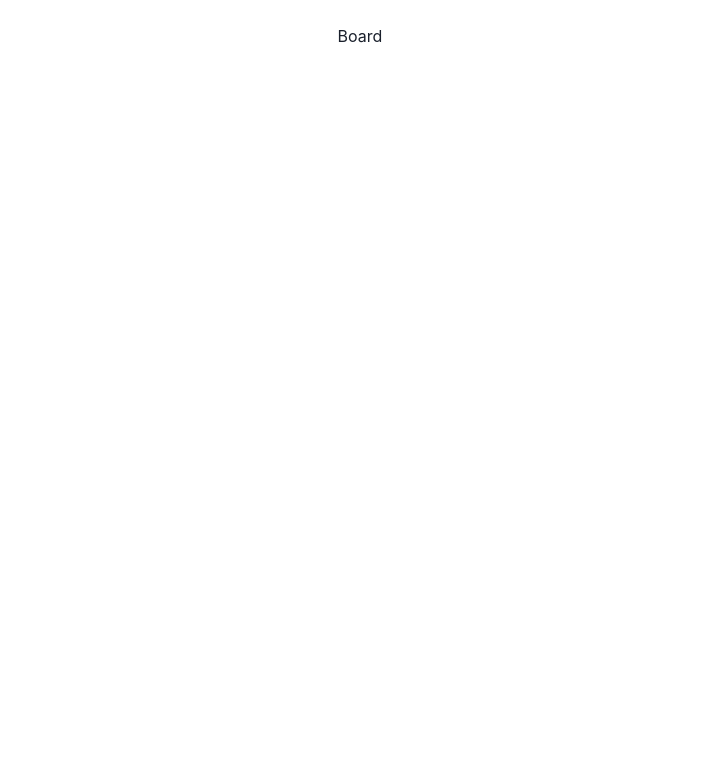
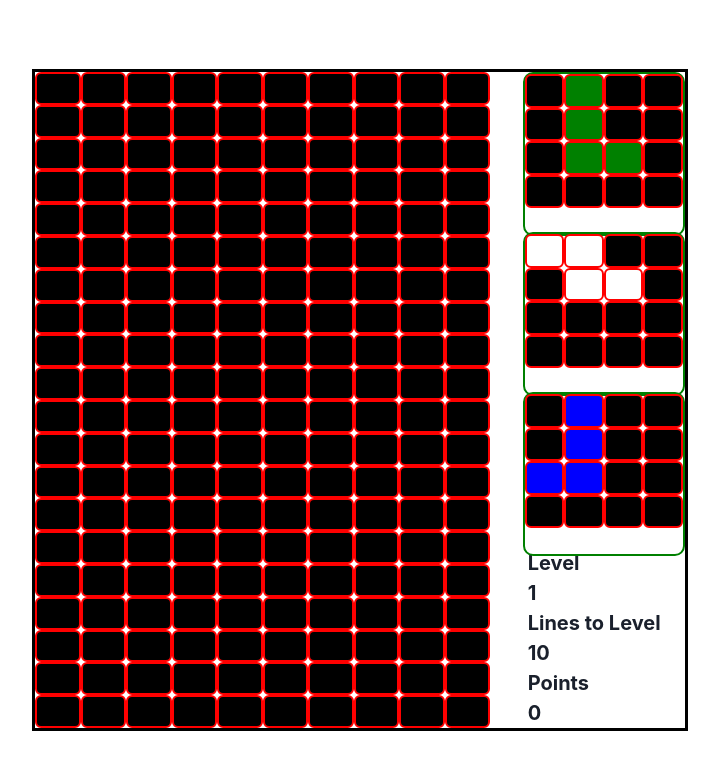
Before and after one commit to tusharjham/Tetris-Game, a React (Create React App) app: page / in a window 1280 px wide. Both pictures are taken after a click on the button "Play Tetris". Shown: the top 770 px of the page, without its empty margins (280-999 px from the left). Built offline with nearby package versions, Linux system fonts and the light colour scheme.

Commit message:
Added components={Board,BoardCell,GameStats,Preview and Previews} and hooks:{useGameStats.js and usePlayer.js}

```diff
--- a/src/App.js
+++ b/src/App.js
@@ -4,7 +4,13 @@ import Game from "./components/Game";
 
 function App() {
   return (
-    <Box className="App" display="flex" justifyContent="center">
+    <Box
+      className="App"
+      height={"100vh"}
+      width={"100vw"}
+      display="flex"
+      justifyContent="center"
+    >
       <Game rows={20} columns={10} />
     </Box>
   );
--- /dev/null
+++ b/src/business/Tetrominoes.js
@@ -0,0 +1,85 @@
+const className = "tetrominoes";
+
+export const TETRIMINOES = {
+  I: {
+    shape: [
+      [0, 1, 0, 0],
+      [0, 1, 0, 0],
+      [0, 1, 0, 0],
+      [0, 1, 0, 0],
+    ],
+    className: `${className}__i`,
+  },
+  J: {
+    shape: [
+      [0, 1, 0],
+      [0, 1, 0],
+      [1, 1, 0],
+    ],
+    className: `${className}__j`,
+  },
+  L: {
+    shape: [
+      [0, 1, 0],
+      [0, 1, 0],
+      [0, 1, 1],
+    ],
+    className: `${className}__l`,
+  },
+  O: {
+    shape: [
+      [1, 1],
+      [1, 1],
+    ],
+    className: `${className}__o`,
+  },
+  S: {
+    shape: [
+      [0, 1, 1],
+      [1, 1, 0],
+      [0, 0, 0],
+    ],
+    className: `${className}__s`,
+  },
+  T: {
+    shape: [
+      [1, 1, 1],
+      [0, 1, 0],
+      [0, 0, 0],
+    ],
+    className: `${className}__t`,
+  },
+  Z: {
+    shape: [
+      [1, 1, 0],
+      [0, 1, 1],
+      [0, 0, 0],
+    ],
+    className: `${className}__z`,
+  },
+};
+export const randomTetrominoe = () => {
+  const keys = Object.keys(TETRIMINOES);
+  const index = Math.floor(Math.random() * keys.length);
+  const key = keys[index];
+  return TETRIMINOES[key];
+};
+export const transferToBoard = ({
+  className,
+  isOccupied,
+  position,
+  rows,
+  shape,
+}) => {
+  shape.forEach((row, y) => {
+    row.forEach((cell, x) => {
+      if (cell) {
+        const occupied = isOccupied;
+        const _y = y + position.row;
+        const _x = x + position.column;
+        rows[_y][_x] = { occupied, className };
+      }
+    });
+  });
+  return rows;
+};
--- a/src/components/Board.js
+++ b/src/components/Board.js
@@ -1,8 +1,26 @@
+import { Box } from "@chakra-ui/react";
 import React from "react";
+import { defaultCell } from "../business/Cell";
+import BoardCell from "./BoardCell";
 
 const Board = ({ board }) => {
-  console.log(board);
-  return <div>Board</div>;
+  return (
+    <Box
+      className="Board"
+      height={"100%"}
+      width={"70%"}
+      display={"grid"}
+      left={"0%"}
+      gridTemplateRows={`repeat(${board.size.rows},1fr)`}
+      gridTemplateColumns={`repeat(${board.size.columns},1fr)`}
+    >
+      {board.rows.map((row, y) =>
+        row.map((cell, x) => (
+          <BoardCell key={x * board.size.columns + x} cell={cell} />
+        ))
+      )}
+    </Box>
+  );
 };
 
 export default Board;
--- /dev/null
+++ b/src/components/BoardCell.css
@@ -0,0 +1,26 @@
+.BoardCell {
+  border: 2px solid red;
+  border-radius: 6px;
+}
+.tetrominoes__i {
+  background-color: "red";
+}
+.tetrominoes__j {
+  background-color: "red";
+}
+.tetrominoes__l {
+  background-color: "red";
+}
+.tetrominoes__o {
+  background-color: "red";
+}
+.tetrominoes__s {
+  background-color: "red";
+}
+.tetrominoes__t {
+  background-color: "red";
+  color: blue;
+}
+.tetrominoes__z {
+  background-color: "red";
+}
--- /dev/null
+++ b/src/components/BoardCell.js
@@ -0,0 +1,44 @@
+import { Box } from "@chakra-ui/react";
+import React from "react";
+import "./BoardCell.css";
+const BoardCell = ({ cell }) => {
+  const { className } = cell;
+  function getColor(tetromino) {
+    switch (tetromino) {
+      case "tetrominoes__i":
+        return "red";
+      case "tetrominoes__j":
+        return "blue";
+      case "tetrominoes__l":
+        return "green";
+      case "tetrominoes__o":
+        return "orange";
+      case "tetrominoes__s":
+        return "violet";
+      case "tetrominoes__t":
+        return "yellow";
+      case "tetrominoes__z":
+        return "white";
+      default:
+        return "black";
+    }
+  }
+
+  return (
+    <div
+      className={`BoardCell ${className}`}
+      // border={"2px solid red"}
+      // borderRadius={"6px"}
+      style={{
+        backgroundColor: getColor(className),
+        border: "2px solid",
+        borderColor: getColor(className) == "red" ? "black" : "red",
+        borderRadius: "6px",
+      }}
+    >
+      <div className="sparkle"></div>
+    </div>
+  );
+};
+
+export default BoardCell;
--- a/src/components/Game.js
+++ b/src/components/Game.js
@@ -10,7 +10,15 @@ const Game = ({ rows, columns }) => {
     resetGameOver();
   };
   return (
-    <Box className="Game" p={6}>
+    <Box
+      className="Game"
+      p={6}
+      height={"100%"}
+      width={"55%"}
+      display={"flex"}
+      // justifyContent={"center"}
+      alignItems={"center"}
+    >
       {gameOver ? (
         <Menu onClick={startGame} />
       ) : (
--- /dev/null
+++ b/src/components/GameStats.js
@@ -0,0 +1,31 @@
+import { Box } from "@chakra-ui/react";
+import React from "react";
+
+const GameStats = ({ gameStats }) => {
+  return (
+    <Box
+      position={"absolute"}
+      right={"-0.8%"}
+      bottom={"0%"}
+      width={"25%"}
+      fontSize={"xl"}
+      fontWeight={"bold"}
+      boxSizing={"border-box"}
+    >
+      <Box>
+        <Box>Level</Box>
+        <Box>1</Box>
+      </Box>
+      <Box>
+        <Box>Lines to Level</Box>
+        <Box>10</Box>
+      </Box>
+      <Box>
+        <Box>Points</Box>
+        <Box>0</Box>
+      </Box>
+    </Box>
+  );
+};
+
+export default GameStats;
--- /dev/null
+++ b/src/components/Preview.js
@@ -0,0 +1,47 @@
+import { Box } from "@chakra-ui/react";
+import React from "react";
+import buildBoard from "../business/buildBoard";
+import { defaultCell } from "../business/Cell";
+import { randomTetrominoe, transferToBoard } from "../business/Tetrominoes";
+import BoardCell from "./BoardCell";
+
+const Preview = ({ tetromino, index }) => {
+  const { shape, className } = tetromino;
+  const board = buildBoard(4, 4);
+  board.rows = transferToBoard({
+    className,
+    isOccupied: false,
+    position: { row: 0, column: 0 },
+    rows: board.rows,
+    shape,
+  });
+  return (
+    <Box
+      className="Preview"
+      position={"absolute"}
+      right={"0%"}
+      top={`${index * 20}vh`}
+      borderRadius={"10px"}
+      height={"25%"}
+      width={"25%"}
+      border={"2px solid green"}
+    >
+      <Box
+        className="Preview-Board"
+        display={"grid"}
+        gridTemplateRows={`repeat(${4},1fr)`}
+        gridTemplateColumns={`repeat(${4},1fr)`}
+        width={"100%"}
+        height={"84%"}
+      >
+        {board.rows.map((row, y) =>
+          row.map((col, x) => {
+            return <BoardCell key={x * board.size.columns + x} cell={col} />;
+          })
+        )}
+      </Box>
+    </Box>
+  );
+};
+
+export default Preview;
--- /dev/null
+++ b/src/components/Previews.js
@@ -0,0 +1,17 @@
+import React from "react";
+import Preview from "./Preview";
+
+const Previews = ({ tetrominoes }) => {
+  const previewTetrominoes = tetrominoes
+    .slice(1 - tetrominoes.length)
+    .reverse();
+  return (
+    <>
+      {previewTetrominoes.map((tetromino, index) => (
+        <Preview tetromino={tetromino} index={index} key={index} />
+      ))}
+    </>
+  );
+};
+
+export default Previews;
--- a/src/components/Tetris.js
+++ b/src/components/Tetris.js
@@ -1,13 +1,26 @@
 import { Box } from "@chakra-ui/react";
 import React from "react";
 import useBoard from "../hooks/useBoard";
+import useGameStats from "../hooks/useGameStats";
+import usePlayer from "../hooks/usePlayer";
 import Board from "./Board";
+import GameStats from "./GameStats";
+import Previews from "./Previews";
 
 const Tetris = ({ rows, columns, setGameOver }) => {
   const [board] = useBoard(rows, columns);
+  const [gameStats, addLinesClear] = useGameStats();
+  const [player, setPlayer, resetPlayer] = usePlayer();
   return (
-    <Box position={"relative"}>
+    <Box
+      position={"relative"}
+      height={"88%"}
+      width={"100%"}
+      border={"3px solid black"}
+    >
       <Board board={board} />
+      <GameStats gameStats={gameStats} />
+      <Previews tetrominoes={player.tetrominoes} />
     </Box>
   );
 };
--- /dev/null
+++ b/src/hooks/useGameStats.js
@@ -0,0 +1,18 @@
+import React, { useCallback, useState } from "react";
+
+const buildGameStats = () => {
+  return {
+    level: 0,
+    linesCompleted: 0,
+    linesPerLevel: 10,
+    points: 0,
+  };
+};
+
+const useGameStats = () => {
+  const [gameStats, setGameStats] = useState(buildGameStats());
+  const addLinesClear = useCallback(() => {}, []);
+  return [gameStats, addLinesClear];
+};
+
+export default useGameStats;
--- /dev/null
+++ b/src/hooks/usePlayer.js
@@ -0,0 +1,30 @@
+import React, { useCallback, useState } from "react";
+import { randomTetrominoe } from "../business/Tetrominoes";
+
+const buildPlayer = (prev) => {
+  let tetrominoes;
+  if (prev) {
+    tetrominoes = [...prev.tetrominoes];
+    tetrominoes.unshift(randomTetrominoe());
+  } else {
+    tetrominoes = Array(5)
+      .fill(0)
+      .map(() => randomTetrominoe());
+  }
+  return {
+    isCollided: false,
+    isFastDropping: false,
+    position: { row: 0, column: 4 },
+    tetrominoes,
+    tetromino: tetrominoes.pop(),
+  };
+};
+const usePlayer = () => {
+  const [player, setPlayer] = useState(buildPlayer());
+  const resetPlayer = useCallback((prev) => {
+    setPlayer((prev) => buildPlayer(prev));
+  }, []);
+  return [player, setPlayer, resetPlayer];
+};
+
+export default usePlayer;
```
